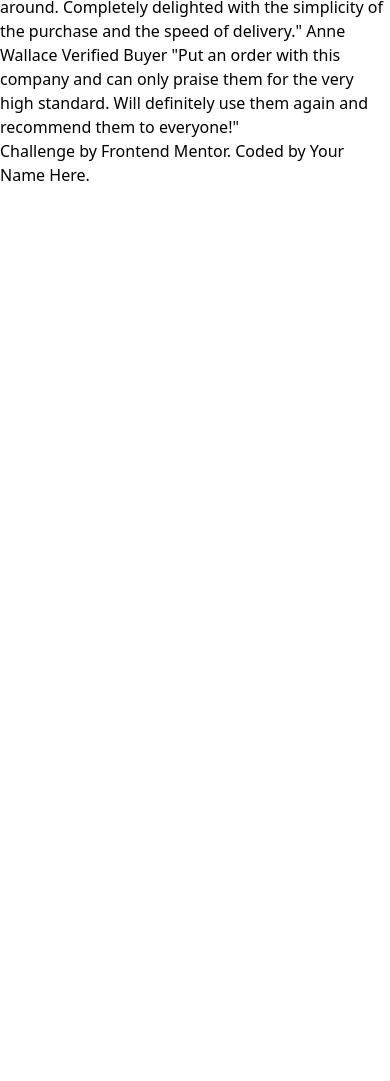
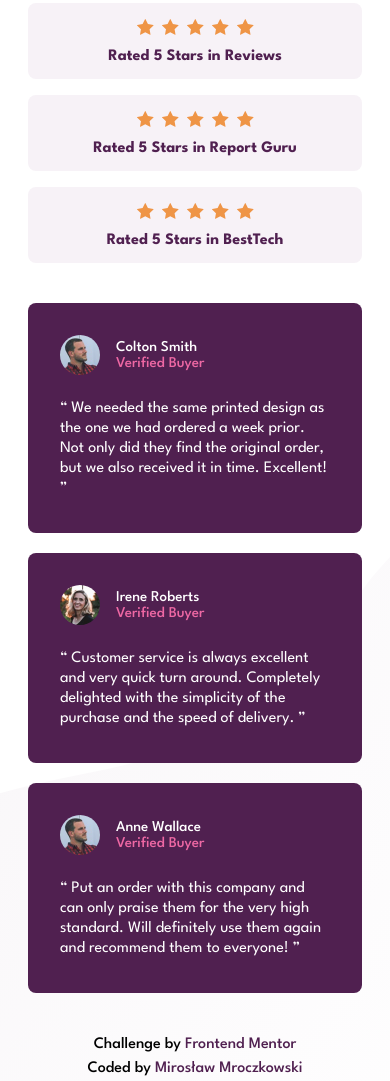
Before and after one commit to FrontEndMentor-MyChallanges/n_social-proof-section, a website: page index.html in a window 390 px wide. Shown: the part 269-1350 px from the top of the page. Before the commit the page ends 844 px from the top, so only its background shows below. Drawn offline with Linux system fonts and the light colour scheme.

Commit message:
Mobile design done, started desktop design

```diff
--- a/index.html
+++ b/index.html
@@ -19,36 +19,131 @@
 
 </head>
 
-<body>
-  10,000+ of our users love our products.
+<body class="font-leagueSpartan relative flex flex-col items-center justify-center w-full h-full min-h-screen">
+  <div class="absolute top-0 left-0 w-full z-[-1]">
+    <img src="./images/bg-pattern-top-mobile.svg" alt="" class="w-full">
+  </div>
+  <div class="absolute bottom-0 left-0 w-full z-[-1]">
+    <img src="./images/bg-pattern-bottom-mobile.svg" alt="" class="w-full">
+  </div>
+  <div class="wrapper px-7 mt-10 max-w-[440px] md:max-w-[600px]">
+    <header class="header">
+      <h1 class="text-customMagenta text-[44px] leading-9 tracking-tight font-bold text-center [word-spacing:-2px]">
+        10,000+ of our users love our products.
+      </h1>
 
-  We only provide great products combined with excellent customer service.
-  See what our satisfied customers are saying about our services.
+      <p class="mt-6 text-center text-[15px] font-semibold text-customGrayishMagenta">
+        We only provide great products combined with excellent customer service.
+        See what our satisfied customers are saying about our services.
+      </p>
+    </header>
+    <div class="user-stars flex flex-col gap-4 mt-8">
+      <div
+        class="user-review bg-customLightMagenta md:flex-row md:px-8 md:gap-6 md:justify-start md:w-4/5 flex flex-col gap-3 p-4 rounded-lg">
+        <div class="stars flex items-center justify-center gap-2">
+          <img src="./images/icon-star.svg" alt="review star">
+          <img src="./images/icon-star.svg" alt="review star">
+          <img src="./images/icon-star.svg" alt="review star">
+          <img src="./images/icon-star.svg" alt="review star">
+          <img src="./images/icon-star.svg" alt="review star">
+        </div>
+        <p class="text-customMagenta mt-1 text-base font-bold leading-3 text-center">Rated 5 Stars in Reviews</p>
+      </div>
 
-  Rated 5 Stars in Reviews
-  Rated 5 Stars in Report Guru
-  Rated 5 Stars in BestTech
+      <div
+        class="user-review bg-customLightMagenta md:flex-row md:px-8 md:gap-6 md:justify-start md:ml-[50px] md:w-4/5 flex flex-col gap-3 p-4 rounded-lg">
+        <div class="stars flex items-center justify-center gap-2">
+          <img src="./images/icon-star.svg" alt="review star">
+          <img src="./images/icon-star.svg" alt="review star">
+          <img src="./images/icon-star.svg" alt="review star">
+          <img src="./images/icon-star.svg" alt="review star">
+          <img src="./images/icon-star.svg" alt="review star">
+        </div>
 
-  Colton Smith
-  Verified Buyer
-  "We needed the same printed design as the one we had ordered a week prior.
-  Not only did they find the original order, but we also received it in time.
-  Excellent!"
+        <p class="text-customMagenta md:leading-none mt-1 text-base font-bold leading-3 text-center"> Rated 5
+          Stars in
+          Report
+          Guru</p>
 
-  Irene Roberts
-  Verified Buyer
-  "Customer service is always excellent and very quick turn around. Completely
-  delighted with the simplicity of the purchase and the speed of delivery."
+      </div>
 
-  Anne Wallace
-  Verified Buyer
-  "Put an order with this company and can only praise them for the very high
-  standard. Will definitely use them again and recommend them to everyone!"
+      <div
+        class="user-review bg-customLightMagenta md:flex-row md:px-8 md:gap-6 md:justify-start md:w-4/5 md:ml-[100px] flex flex-col gap-3 p-4 rounded-lg">
+        <div class="stars flex items-center justify-center gap-2">
+          <img src="./images/icon-star.svg" alt="review star">
+          <img src="./images/icon-star.svg" alt="review star">
+          <img src="./images/icon-star.svg" alt="review star">
+          <img src="./images/icon-star.svg" alt="review star">
+          <img src="./images/icon-star.svg" alt="review star">
+        </div>
+        <p class="text-customMagenta md:leading-none mt-1 text-base font-bold leading-3 text-center">Rated 5 Stars in
+          BestTech
+        </p>
+      </div>
+    </div>
+    <main class="user-reviews flex flex-col gap-5 mt-10">
+      <div class="user-review bg-customMagenta px-8 py-8 rounded-lg">
+        <div class="user-data flex items-center gap-4">
+          <img src="./images/image-colton.jpg" alt="" class="w-10 h-10 rounded-full">
+          <div>
+            <p class="text-[15px] leading-4 font-medium text-white">Colton Smith</p>
+            <p class="text-[15px] leading-4 font-medium text-customPink">Verified Buyer</p>
+          </div>
 
-  <div class="attribution">
-    Challenge by
-    <a href="https://www.frontendmentor.io?ref=challenge" target="_blank">Frontend Mentor</a>. Coded by <a href="#">Your
-      Name Here</a>.
+        </div>
+        <q class="review mt-6 inline-block text-white text-[16px] leading-5"> We needed the same printed design as the
+          one we had
+          ordered a
+          week prior. Not
+          only did
+          they
+          find the original order, but we also received it in time. Excellent!
+        </q>
+      </div>
+
+      <div class="user-review bg-customMagenta px-8 py-8 rounded-lg">
+        <div class="user-data flex items-center gap-4">
+          <img src="./images/image-irene.jpg" alt="" class="w-10 h-10 rounded-full">
+          <div>
+            <p class="text-[15px] leading-4 font-medium text-white">Irene Roberts</p>
+            <p class="text-[15px] leading-4 font-medium text-customPink">Verified Buyer</p>
+          </div>
+
+        </div>
+        <q class="review mt-6 inline-block text-white text-[16px] leading-5"> Customer service is always excellent and
+          very quick turn around. Completely
+          delighted with the simplicity of the purchase and the speed of delivery. </q>
+      </div>
+
+      <div class="user-review bg-customMagenta px-8 py-8 rounded-lg">
+        <div class="user-data flex items-center gap-4">
+          <img src="./images/image-colton.jpg" alt="" class="w-10 h-10 rounded-full">
+          <div>
+            <p class="text-[15px] leading-4 font-medium text-white">Anne Wallace</p>
+            <p class="text-[15px] leading-4 font-medium text-customPink">Verified Buyer</p>
+          </div>
+
+        </div>
+        <q class="review mt-6 inline-block text-white text-[16px] leading-5"> Put an order with this company and can
+          only praise them for the very high
+          standard. Will definitely use them again and recommend them to everyone!
+        </q>
+      </div>
+    </main>
+  </div>
+  <div class="attribution mt-10 text-center">
+    <p class="font-medium">
+      Challenge by
+      <a href="https://www.frontendmentor.io/challenges/social-proof-section-6e0qTv_bA" target="_blank"
+        class="text-customMagenta hover:underline hover:underline-offset-2 visited:text-customPink transition-all">Frontend
+        Mentor</a>
+    </p>
+
+    <p class="font-medium">Coded by
+      <a href="https://www.frontendmentor.io/profile/miroslaw-mroczkowski" target="_blank"
+        class="text-customMagenta hover:underline hover:underline-offset-2 visited:text-customPink transition-all">Mirosław
+        Mroczkowski</a>
+    </p>
   </div>
 </body>
 
```
Also changed, not shown: dist/style.css.
